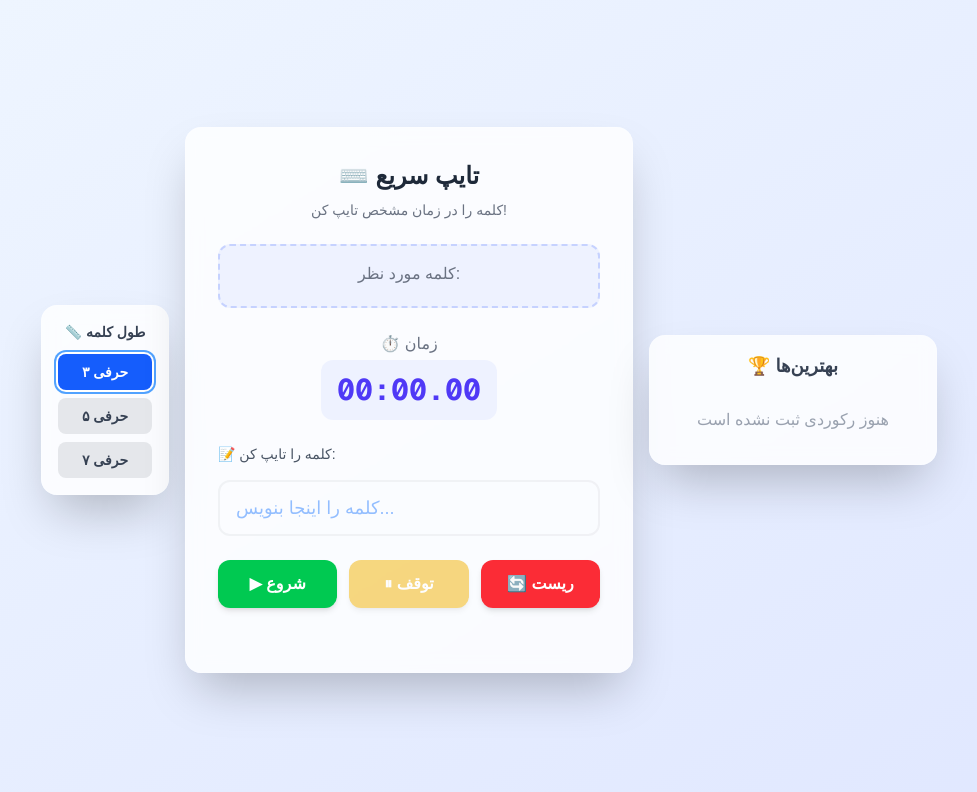
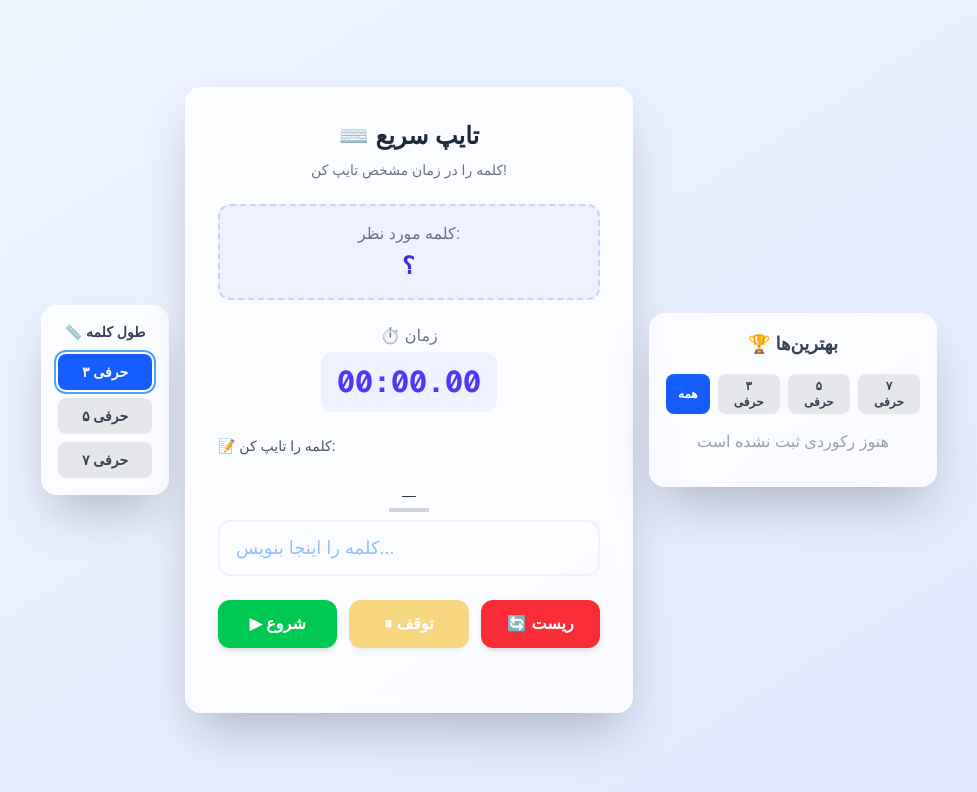
Before and after one commit to Afshin1400-n/type-speed, a Next.js app: page / in a window 1280 px wide. Shown: the top 792 px of the page, without its empty margins (151-1128 px from the left). Built offline with nearby package versions, Linux system fonts and the light colour scheme.

Commit message:
filter records

```diff
--- a/app/page.tsx
+++ b/app/page.tsx
@@ -15,12 +15,13 @@ export default function Home() {
   const [isFinished, setIsFinished] = useState(false);
   const intervalRef = useRef(null);
   const focusRef = useRef(null);
-  const [word, setWord] = useState("");
+  const [word, setWord] = useState("؟");
   const [inputValue, setInputValue] = useState("");
   const [isDisable, setIsDisable] = useState(true);
   const [records, setRecords] = useState([]);
   const [colors, setColors] = useState([]);
   const [wordLength, setWordLength] = useState(3);
+  const [filterLength, setFilterLength] = useState(null);
 
   useEffect(() => {
     if (focusRef.current) {
@@ -75,7 +76,7 @@ generateNewWord(wordLength)
     setIsFinished(false);
     setTime(0);
     setInputValue("");
-    setWord("")
+    setWord("؟")
     setIsDisable(true);
   };
 
@@ -130,8 +131,17 @@ generateNewWord(wordLength)
     }
   };
 
+  const filteredRecords = useMemo(() => {
+  if (filterLength === null) return records;
+  return records.filter((record) => record.word.length === filterLength);
+}, [records, filterLength]);
+
+
+
   return (
-    <div className="h-screen w-screen overflow-hidden bg-gradient-to-br from-blue-50 to-indigo-100 flex items-center justify-center p-4 gap-4">
+    <div className="h-screen w-screen overflow-hidden bg-gradient-to-br from-blue-50 to-indigo-100 flex items-center
+    justify-center p-4 gap-4">
+
       {/* Level - سمت چپ */}
 <Level
   handleLenWord={handleLenWord}
@@ -169,11 +179,54 @@ generateNewWord(wordLength)
       </div>
 
       {/* رکوردها - سمت راست */}
-      <aside className="w-72 bg-white/80 backdrop-blur-sm rounded-2xl shadow-2xl p-4 border border-white/20 h-fit max-h-[90vh] overflow-y-auto">
+      <aside className="w-72 bg-white/80 backdrop-blur-sm rounded-2xl shadow-2xl p-4
+      border border-white/20 h-fit max-h-[90vh] overflow-y-auto">
         <h2 className="text-lg font-bold text-gray-700 mb-3 text-center">
           🏆 بهترین‌ها
         </h2>
-        <Records records={records} />
+        <div className="flex gap-2 justify-center mt-4">
+  <button
+    onClick={() => setFilterLength(null)}
+    className={`px-3 py-1 rounded-lg text-xs font-semibold transition ${
+      filterLength === null
+        ? "bg-blue-600 text-white"
+        : "bg-gray-200 text-gray-700 hover:bg-gray-300"
+    }`}
+  >
+    همه
+  </button>
+  <button
+    onClick={() => setFilterLength(3)}
+    className={`px-3 py-1 rounded-lg text-xs font-semibold transition ${
+      filterLength === 3
+        ? "bg-blue-600 text-white"
+        : "bg-gray-200 text-gray-700 hover:bg-gray-300"
+    }`}
+  >
+    ۳ حرفی
+  </button>
+  <button
+    onClick={() => setFilterLength(5)}
+    className={`px-3 py-1 rounded-lg text-xs font-semibold transition ${
+      filterLength === 5
+        ? "bg-blue-600 text-white"
+        : "bg-gray-200 text-gray-700 hover:bg-gray-300"
+    }`}
+  >
+    ۵ حرفی
+  </button>
+  <button
+    onClick={() => setFilterLength(7)}
+    className={`px-3 py-1 rounded-lg text-xs font-semibold transition ${
+      filterLength === 7
+        ? "bg-blue-600 text-white"
+        : "bg-gray-200 text-gray-700 hover:bg-gray-300"
+    }`}
+  >
+    ۷ حرفی
+  </button>
+</div>
+          <Records records={filteredRecords} />
       </aside>
     </div>
   );
```
